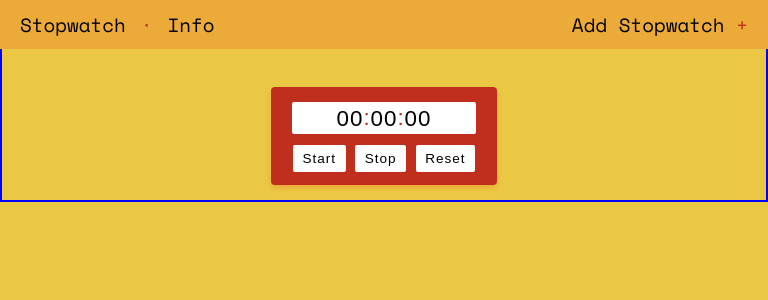
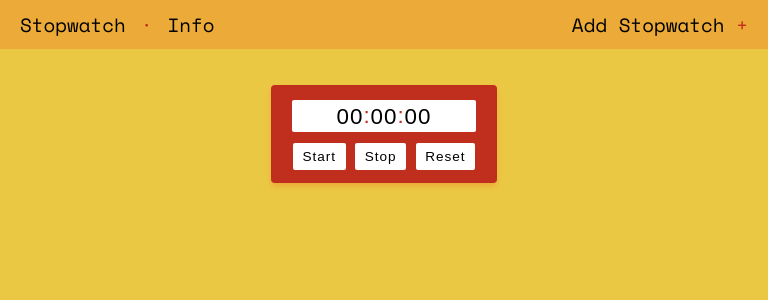
Before and after one commit to RhodesPeter/stopwatch-react, a React (Create React App) app: page / in a window 768 px wide. Shown: the top 300 px of the page. Built offline with nearby package versions, Linux system fonts and the light colour scheme.

Commit message:
remove unneded border

```diff
--- a/src/App.css
+++ b/src/App.css
@@ -212,10 +212,6 @@ a:link {
 }
 
 @media screen and (min-width: 520px) and (max-width: 800px) {
-  body {
-    border: 2px solid blue;
-  }
-
   .main,
   .app {
     margin-top: 2.2rem;
```
